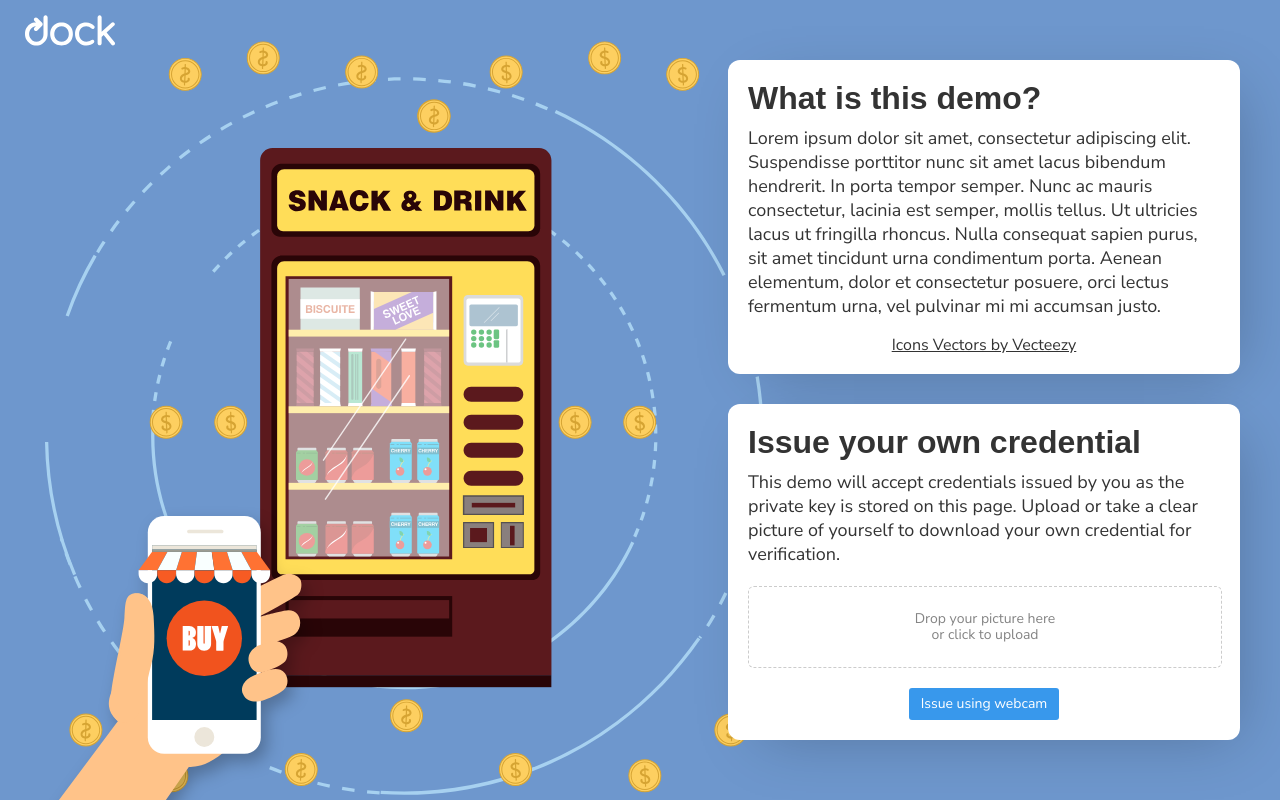
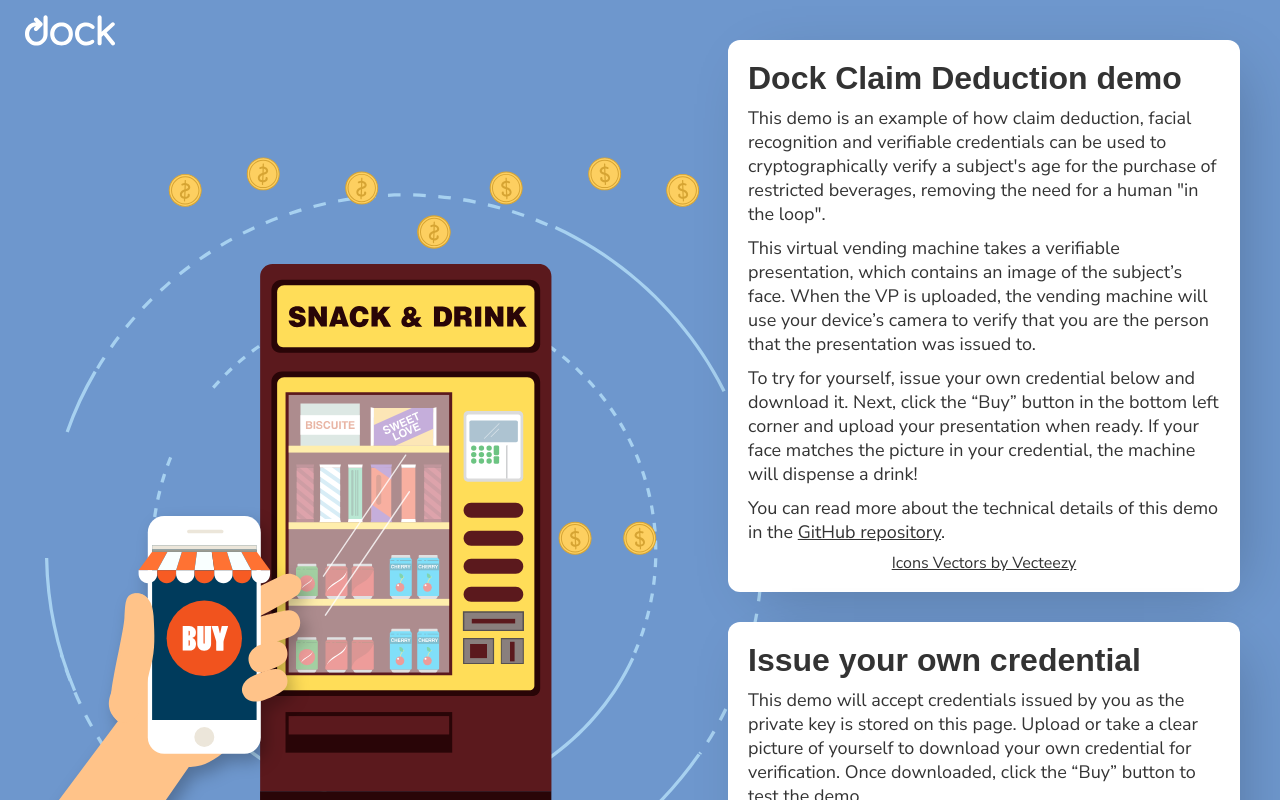
Before and after one commit to docknetwork/linked-biometrics-demo, a Next.js app: page / in a window 1280 px wide. Shown: the top 800 px of the page. Built offline with nearby package versions, Linux system fonts and the light colour scheme.

Commit message:
update text

```diff
--- a/src/pages/index.js
+++ b/src/pages/index.js
@@ -119,7 +119,7 @@
     font-size: 18px;
     line-height: 24px;
     font-weight: 400;
-    margin: 0;
+    margin: 0 0 10px 0;
   }
 `;
 
@@ -211,16 +211,23 @@
 
         <RightContentWrapper>
           <RightContent>
-            <h1>What is this demo?</h1>
+            <h1>Dock Claim Deduction demo</h1>
             <p>
-              Lorem ipsum dolor sit amet, consectetur adipiscing elit. Suspendisse porttitor nunc sit amet lacus bibendum hendrerit.
-              In porta tempor semper. Nunc ac mauris consectetur, lacinia est semper, mollis tellus.
-              Ut ultricies lacus ut fringilla rhoncus. Nulla consequat sapien purus, sit amet tincidunt urna condimentum porta.
-              Aenean elementum, dolor et consectetur posuere, orci lectus fermentum urna, vel pulvinar mi mi accumsan justo.
+              This demo is an example of how claim deduction, facial recognition and verifiable credentials can be used to cryptographically verify a subject's age for the purchase of restricted beverages, removing the need for a human "in the loop".
             </p>
-            <br />
+            <p>
+              This virtual vending machine takes a verifiable presentation, which contains an image of the subject’s face. When the VP is uploaded, the vending machine will use your device’s camera to verify that you are the person that the presentation was issued to.
+            </p>
+            <p>
+              To try for yourself, issue your own credential below and download it. Next, click the “Buy” button in the bottom left corner and upload your presentation when ready. If your face matches the picture in your credential, the machine will dispense a drink!
+            </p>
+            <p>
+              You can read more about the technical details of this demo in the <a href="https://github.com/docknetwork/linked-biometrics-demo">GitHub repository</a>.
+            </p>
             <center>
-              <a href="https://www.vecteezy.com/free-vector/icons" target="_blank">Icons Vectors by Vecteezy</a>
+              <a href="https://www.vecteezy.com/free-vector/icons" target="_blank">
+                Icons Vectors by Vecteezy
+              </a>
             </center>
           </RightContent>
 
@@ -229,6 +236,7 @@
             <p>
               This demo will accept credentials issued by you as the private key is stored on this page.
               Upload or take a clear picture of yourself to download your own credential for verification.
+              Once downloaded, click the “Buy” button to test the demo.
             </p>
             <Dropzone {...getRootProps()}>
               <input {...getInputProps()} />
```
